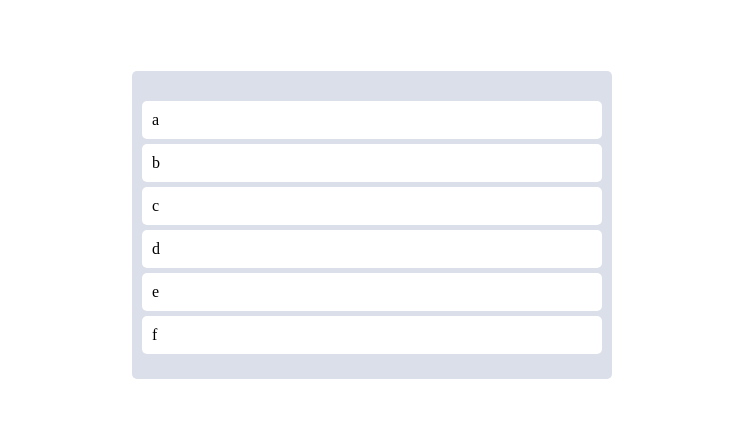
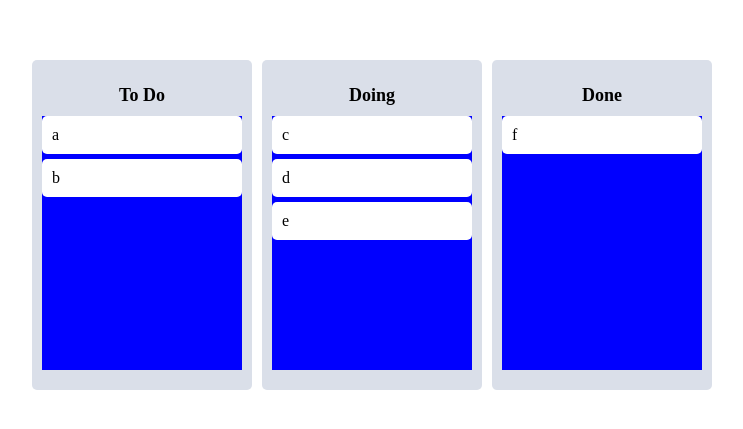
Before and after one commit to sorrynthx/react-study, a React (Create React App) app in the folder trello-clone/: page / in a window 1280 px wide. Shown: the part 183-612 px from the top of the page, without its empty margins (268-1011 px from the left). Built offline with nearby package versions, Linux system fonts and the light colour scheme.

Commit message:
2022-06-14 Trello-Colone App props 다수의 보드 생성 + 보드간 이동 + state 변경 + 변경 범위

```diff
--- a/trello-clone/src/App.tsx
+++ b/trello-clone/src/App.tsx
@@ -1,14 +1,15 @@
 import {DragDropContext, Droppable, DropResult} from 'react-beautiful-dnd';
 import { useRecoilState } from 'recoil';
 import styled from 'styled-components';
+import Board from './Components/Board';
 import DragabbleCard from './Components/DragabbleCard';
 import { toDoState } from './routes/atoms';
 
 
 const Wrapper = styled.div`
   display: flex;
-  max-width: 480px;
-  width: 100%;
+  max-width: 680px;
+  width: 100vw;
   margin: 0 auto;
   justify-content: center;
   align-items: center;
@@ -16,18 +17,14 @@ const Wrapper = styled.div`
 
 `;
 const Boards = styled.div`
-  display: grid;
+  display: flex;
+  justify-content: center;
+  align-items: flex-start;
   width: 100%;
-  grid-template-columns: repeat(1, 1fr);
+  gap: 10px;
+  grid-template-columns: repeat(3, 1fr);
 `;
 
-const Board = styled.div`
-  padding: 20px 10px;
-  padding-top: 30px;
-  background-color: ${(props) => props.theme.boardColor};
-  border-radius: 5px;
-  min-height: 200px;
-`;
 
 
 function App() {
@@ -35,33 +32,42 @@ function App() {
   const [toDos, setToDos] = useRecoilState(toDoState);
 
   // Drag 끝났을때,
-  const onDragEnd = ({draggableId, destination, source}: DropResult) => {
+  const onDragEnd = (info: DropResult) => {
 
-    // 목적지 (이동) 없을 때,
+    // source -> destination
+    console.log(info);
+    const {destination, draggableId, source} = info;
+
     if (!destination) return;
 
-    // 목적지 (이동) 있을 때,
-    setToDos(oldToDos => {
-      // 원본 변경하지 않고 복사해서 사용
-      const toDosCopy = [...oldToDos];
+    // 같은 보드 안에서 움직임
+    if (destination?.droppableId === source.droppableId) {
+      setToDos((allBoards) => {
+        const boardCopy = [...allBoards[source.droppableId]];
+        boardCopy.splice(source.index, 1);
+        boardCopy.splice(destination?.index, 0, draggableId);
+        return {
+          ...allBoards,
+          [source.droppableId]: boardCopy
+        };
+      });
+    }
 
-      console.log("Delete item on", source.index);
-      console.log(toDosCopy);
+    // 다른 보드로 움직임
+    if (destination?.droppableId !== source.droppableId) {
+      setToDos((allBoard) => {
+        const sourceBoard = [...allBoard[source.droppableId]];
+        const destinationBoard = [...allBoard[destination.droppableId]];
+        sourceBoard.splice(source.index, 1);
+        destinationBoard.splice(destination?.index, 0, draggableId);
+        return {
+          ...allBoard,
+          [source.droppableId]: sourceBoard,
+          [destination.droppableId]: destinationBoard,
+        }
+      });
+    }
 
-      // 1. source.index 아이템 삭제
-      toDosCopy.splice(source.index, 1);
-
-      console.log("Delete item");
-      console.log(toDosCopy);
-
-      // 2. destination.index 아이템에 넣기
-      toDosCopy.splice(destination?.index, 0, draggableId);
-
-      console.log("Put back", draggableId, "on", destination.index);
-      console.log(toDosCopy);
-
-      return toDosCopy;
-    })
   };
 
   return (
@@ -69,16 +75,12 @@ function App() {
       <DragDropContext onDragEnd={onDragEnd}>
         <Wrapper>
           <Boards>
-            <Droppable droppableId='one'>
-            {(magic) => (
-                <Board ref={magic.innerRef} {...magic.droppableProps}>
-                  {toDos.map((toDo, index) => (
-                <DragabbleCard key={toDo} index={index} toDo={toDo} />
-             ))}
-              {magic.placeholder}
-             </Board>
-            )}
-            </Droppable>
+            {
+              Object.keys(toDos).map(
+                boardId =>
+                <Board boardId={boardId} key={boardId} toDos={toDos[boardId]} />
+              )
+            }
           </Boards>
         </Wrapper>
       </DragDropContext>
--- /dev/null
+++ b/trello-clone/src/Components/Board.tsx
@@ -0,0 +1,62 @@
+import { Droppable } from "react-beautiful-dnd";
+import styled from "styled-components";
+import DragabbleCard from "./DragabbleCard";
+
+const Wrapper = styled.div`
+  width: 300px;
+  padding: 20px 10px;
+  padding-top: 10px;
+  background-color: ${(props) => props.theme.boardColor};
+  border-radius: 5px;
+  min-height: 200px;
+  min-height: 300px;
+  display: flex;
+  flex-direction: column;
+`;
+
+const Title = styled.h2`
+  text-align: center;
+  font-weight: 600;
+  margin-bottom: 10px;
+  font-size: 18px;
+`;
+
+const Area = styled.div<IAreaProps>`
+  background-color: ${(props) =>
+    props.isDraggingOver ? "pink" : props.isDraggingFromThis ? "red" : "blue"};
+  flex-grow: 1;
+  transition: background-color 0.3s ease-in-out;
+`;
+
+interface IAreaProps {
+    isDraggingFromThis: boolean;
+    isDraggingOver: boolean;
+  }
+
+interface IBoardProps {
+    toDos: string[];
+    boardId: string;
+}
+
+function Board({toDos, boardId}: IBoardProps) {
+    return (
+        <Wrapper>
+        <Title>{boardId}</Title>
+            <Droppable droppableId={boardId}>
+            {(magic, info) => (
+                <Area
+                    isDraggingOver={info.isDraggingOver}
+                    isDraggingFromThis={Boolean(info.draggingFromThisWith)}
+                    ref={magic.innerRef} {...magic.droppableProps}>
+                {toDos.map((toDo, index) => (
+                    <DragabbleCard key={toDo} index={index} toDo={toDo} />
+                ))}
+                {magic.placeholder}
+                </Area>
+            )}
+            </Droppable>
+      </Wrapper>
+    )
+}
+
+export default Board;
--- a/trello-clone/src/Components/DragabbleCard.tsx
+++ b/trello-clone/src/Components/DragabbleCard.tsx
@@ -16,7 +16,7 @@ interface IDragabbleCardProps {
 }
 
 function DragabbleCard({ toDo, index }: IDragabbleCardProps) {
-    console.log(toDo, "has been rendered");
+    //console.log(toDo, "has been rendered");
     return (
       <Draggable key={toDo} draggableId={toDo} index={index}>
         {(magic) => (
--- a/trello-clone/src/routes/atoms.ts
+++ b/trello-clone/src/routes/atoms.ts
@@ -24,7 +24,14 @@ export const hourSelector = selector<number>({
 
 
 // react-beautiful-dnd recoil
-export const toDoState = atom({
+interface ITodoState {
+    [key: string]: string[];
+}
+export const toDoState = atom<ITodoState>({
     key: "toDo",
-    default: ["a", "b", "c", "d", "e", "f"],
+    default: {
+        "To Do": ["a", "b"],
+        Doing: ["c", "d", "e"],
+        Done: ["f"],
+    },
 });
```
